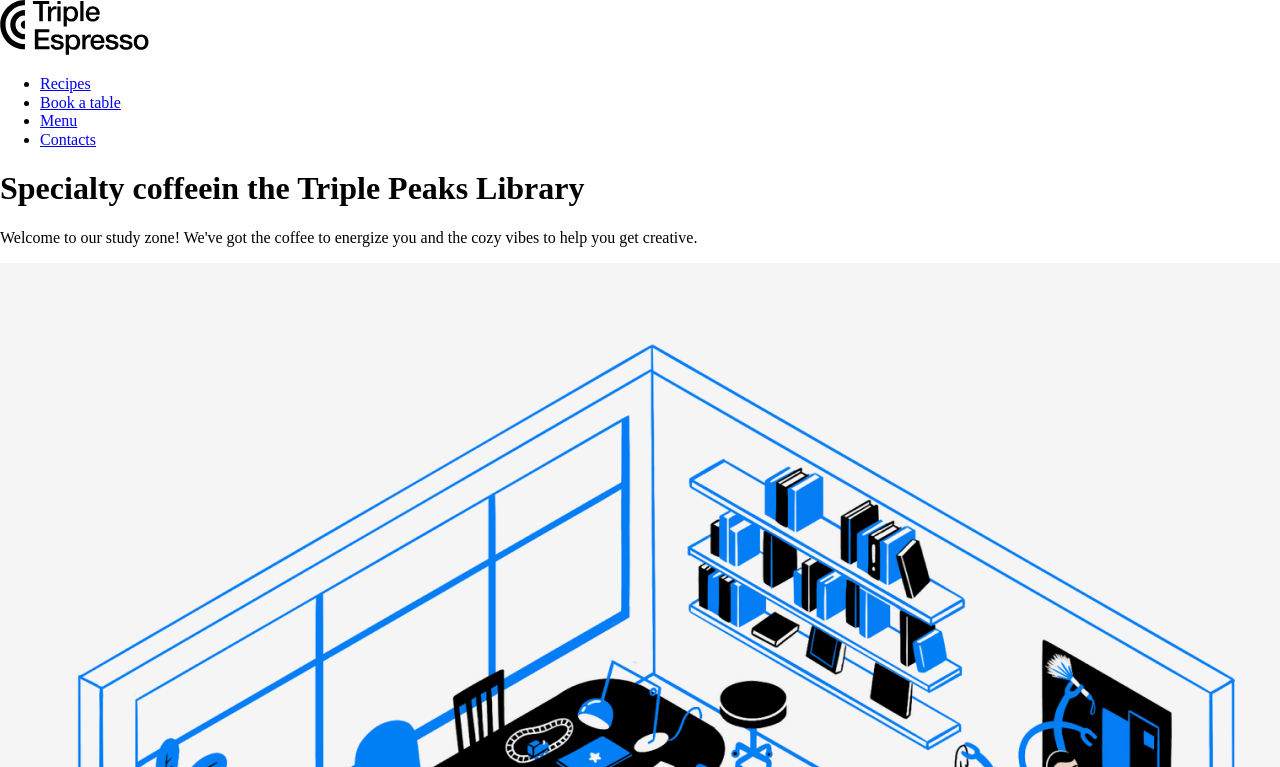
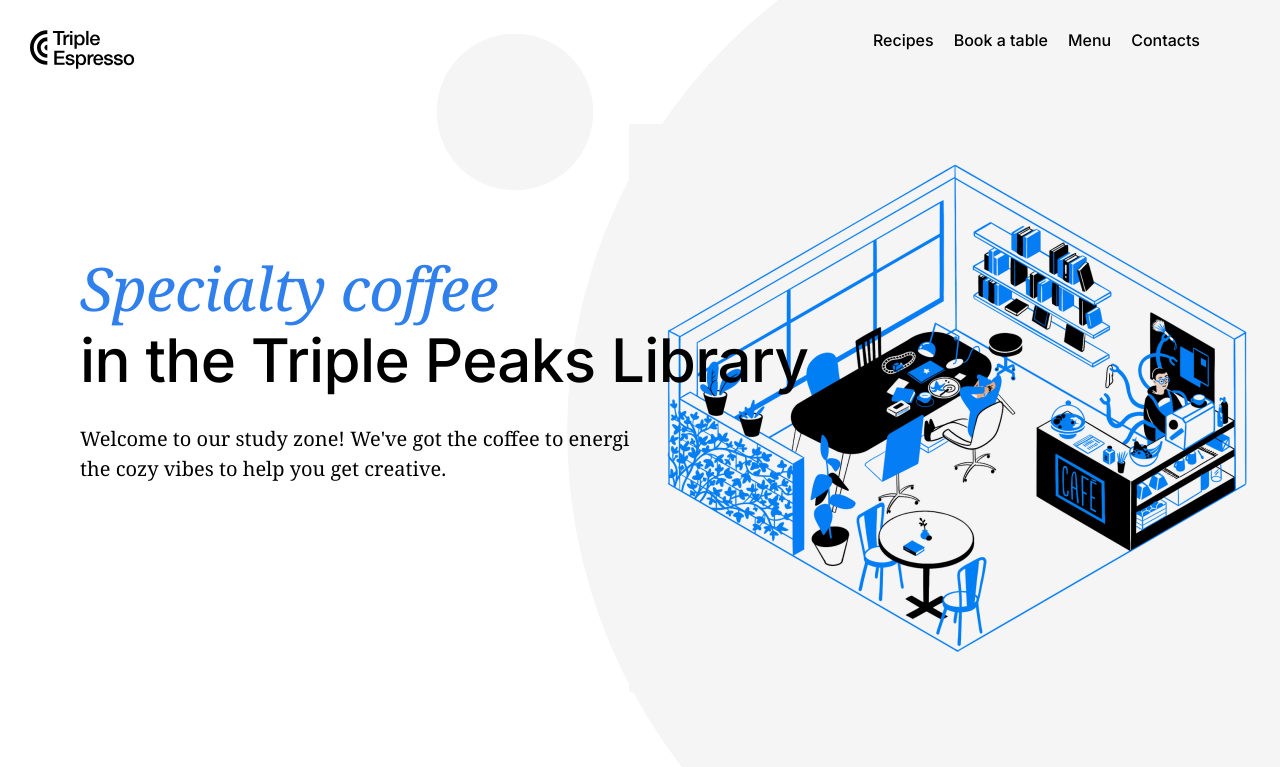
Before and after one commit to roseliep/se_project_coffeeshop, a plain HTML site: page index.html in a window 1280 px wide. Shown: the top 767 px of the page. Drawn offline with Linux system fonts and the light colour scheme.

Commit message:
Fixed the @imports

```diff
--- a/pages/index.css
+++ b/pages/index.css
@@ -1,7 +1,7 @@
-@import url('../blocks/page.css/');
-@import url('../blocks/header.css/');
-@import url('../blocks/recipes.css/');
-@import url('../blocks/reservation.css/');
+@import url('../blocks/page.css');
+@import url('../blocks/header.css');
+@import url('../blocks/recipes.css');
+@import url('../blocks/reservation.css');
 /* .page {
   min-width: 1100px;
   max-width: 1600px;
```
Also changed, not shown: blocks/header.css (renamed from blocks/header.css/header.css), blocks/page.css (renamed from blocks/page.css/page.css), blocks/recipes.css (renamed from blocks/recipes.css/recipes.css), blocks/reservation.css (renamed from blocks/reservation.css/reservation.css).
